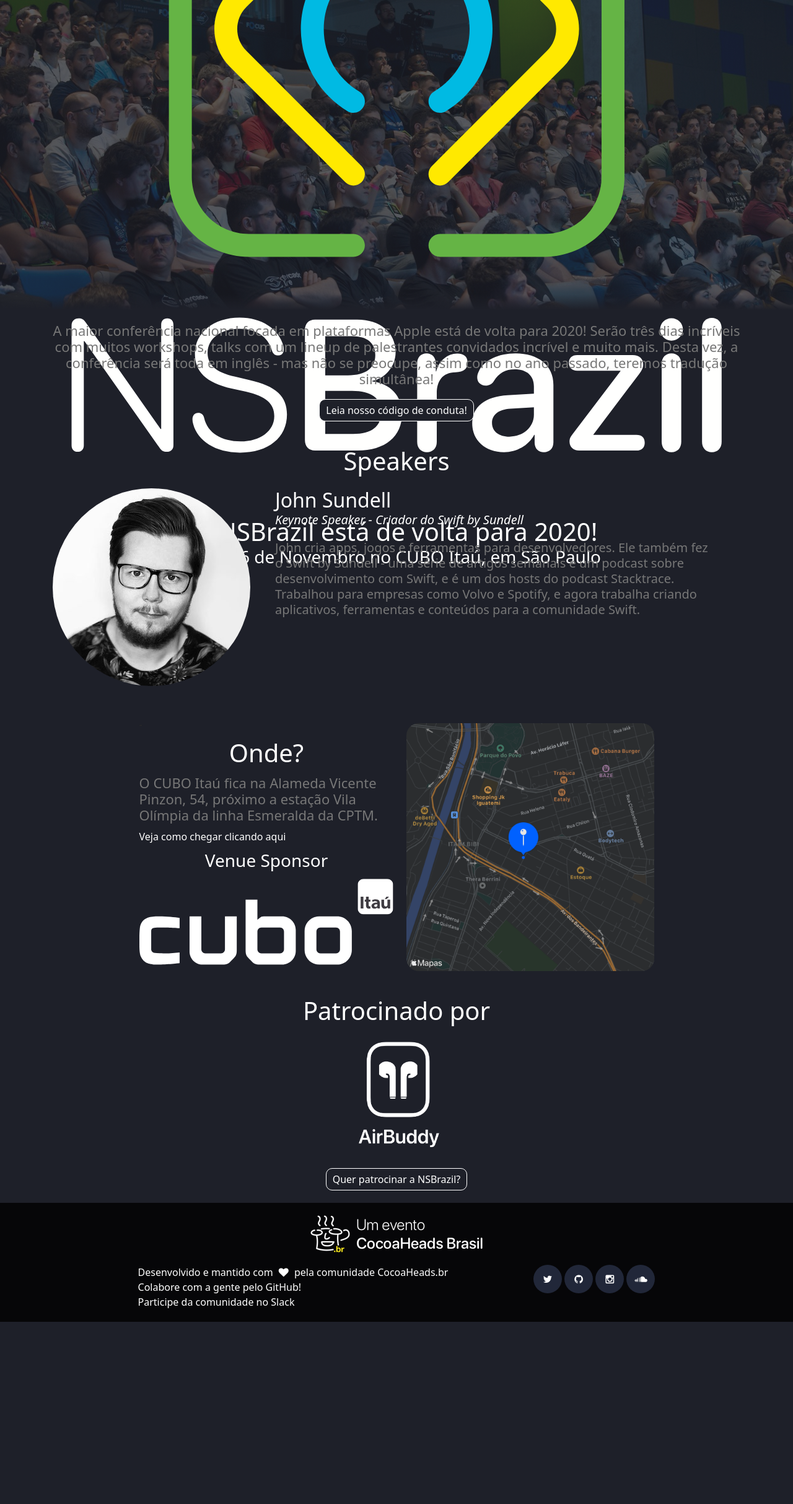
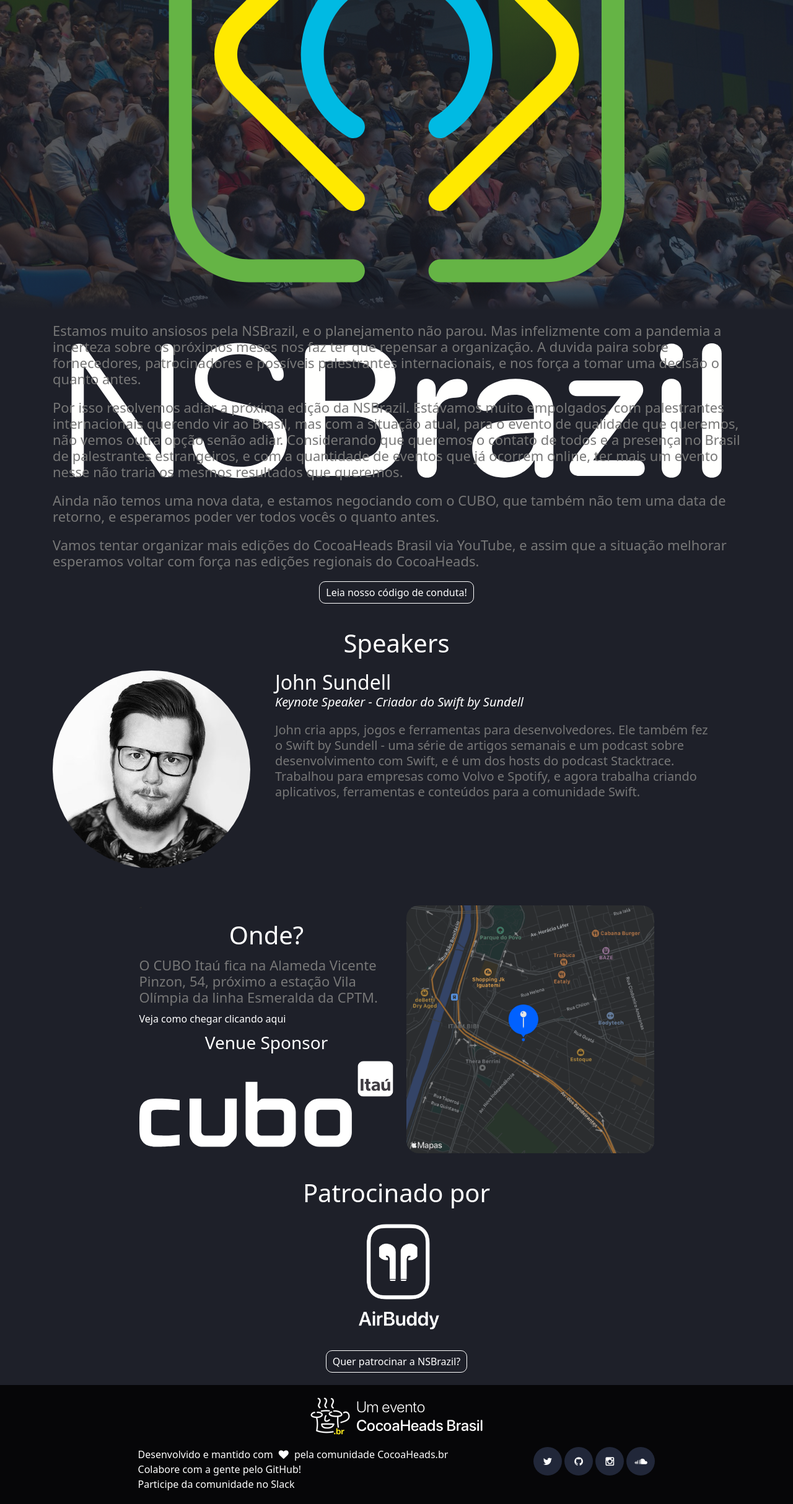
Before and after one commit to CocoaHeadsConference/CocoaHeadsConference.github.io, a Jekyll site: the page built from index.html, in a window 1280 px wide. Shown: the whole page at 62% size. Built offline with Jekyll 4.4.1, drawn with Linux system fonts in a browser that asks for light colours; before the commit the page ends 2133 px from its top, so only the background shows below that.

Commit message:
changes text on page to confirm event is postponed

```diff
--- a/_data/2020/i18n/hero.json
+++ b/_data/2020/i18n/hero.json
@@ -1,10 +1,10 @@
 {
     "pt": {
-        "title": "A NSBrazil está de volta para 2020!",
-        "date": "4, 5 e 6 de Novembro no CUBO Itaú, em São Paulo"
+        "title": "",
+        "date": ""
     },
     "en": {
-        "title": "Brazil's biggest Apple technologies event is back for 2020!",
-        "date": "From november 4th to the 6th at CUBO Itaú, São Paulo"
+        "title": "",
+        "date": ""
     }
 }
--- /dev/null
+++ b/_includes/index/_i18n/pt/postponed.md
@@ -0,0 +1,7 @@
+Estamos muito ansiosos pela NSBrazil, e o planejamento não parou. Mas infelizmente com a pandemia a incerteza sobre os próximos meses nos faz ter que repensar a organização. A duvida paira sobre fornecedores, patrocinadores e possíveis palestrantes internacionais, e nos força a tomar uma decisão o quanto antes.
+
+Por isso resolvemos adiar a próxima edição da NSBrazil. Estávamos muito empolgados, com palestrantes internacionais querendo vir ao Brasil, mas com a situação atual, para o evento de qualidade que queremos, não vemos outra opção senão adiar. Considerando que queremos o contato de todos e a presença no Brasil de palestrantes estrangeiros, e com a quantidade de eventos que já ocorrem online, ter mais um evento nesse não traria os mesmos resultados que queremos.
+
+Ainda não temos uma nova data, e estamos negociando com o CUBO, que também não tem uma data de retorno, e esperamos poder ver todos vocês o quanto antes.
+
+Vamos tentar organizar mais edições do CocoaHeads Brasil via YouTube, e assim que a situação melhorar esperamos voltar com força nas edições regionais do CocoaHeads.
--- a/_includes/index/event-description.html
+++ b/_includes/index/event-description.html
@@ -5,9 +5,9 @@
 
     <div class="container">
         <div class="description">
-            <p>
-               {{t.description}}
-            </p>
+            {% capture postponed %}{% include index/_i18n/{{page.lang}}/postponed.md %}{% endcapture %}
+            {{postponed | markdownify }}
+
 
             <a href="https://github.com/iOSDevBR/Codigo-De-Conduta">
                 <button>
--- a/_sass/index/event-description.scss
+++ b/_sass/index/event-description.scss
@@ -5,6 +5,7 @@
 
     p {
         margin-bottom: 20px;
+        text-align: left;
     }
 
     .description {
```
Also changed, not shown: _includes/index/_i18n/en/postponed.md (added, +5 -0 lines).
